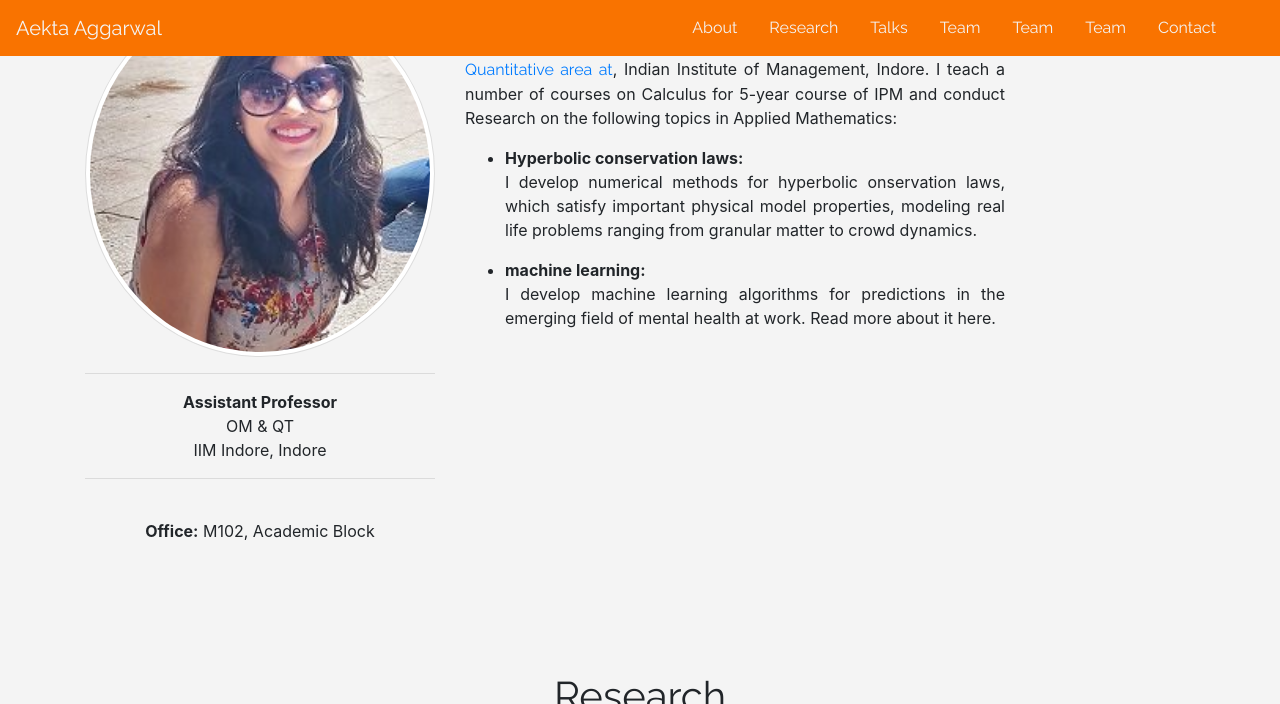
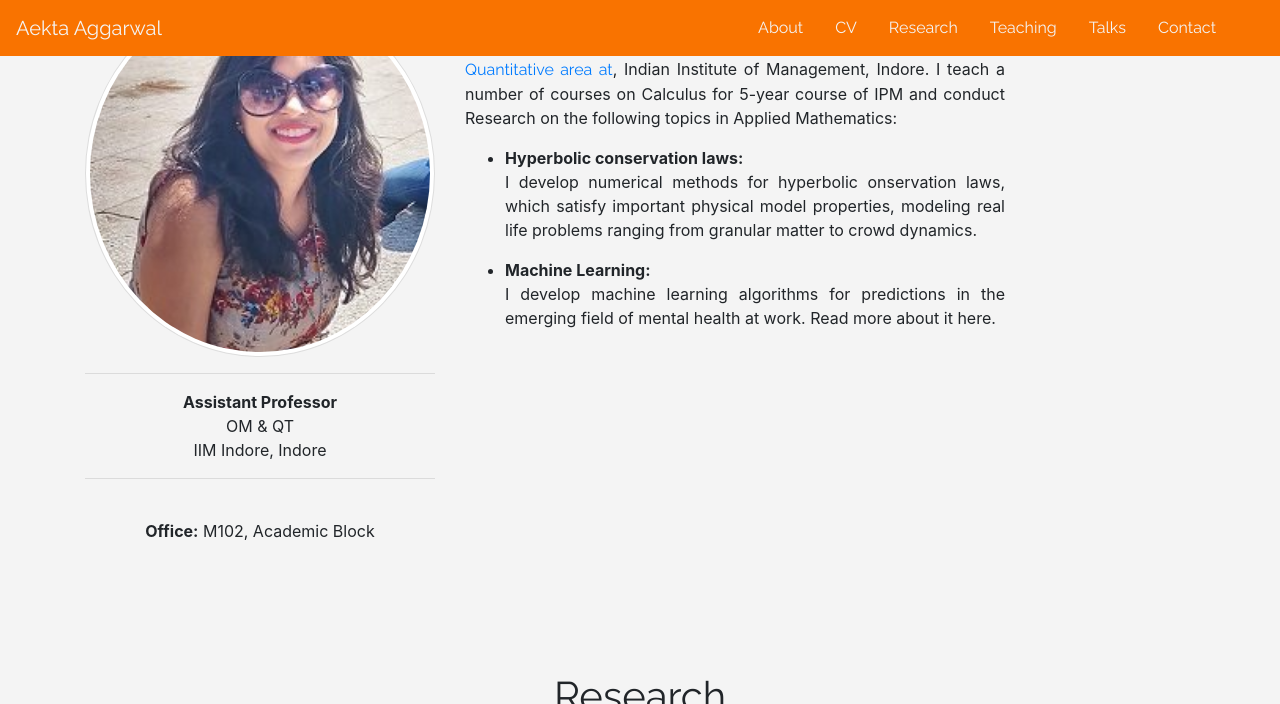
Before and after one commit to aektaaggarwal/aektaaggarwal.github.io, a Jekyll site: the page index.html, which Jekyll copies as it is, in a window 1280 px wide and 900 px high, scrolled down 1198 px, cut to the strip 0-704 px from the top of the window. Built offline with Jekyll 4.4.1, drawn with Linux system fonts in a browser that asks for light colours.

Commit message:
Update index.html

```diff
--- a/index.html
+++ b/index.html
@@ -24,22 +24,16 @@
 	        <a class="nav-link" data-value="about" href="#">About</a>
 	      </li>
 	      <li class="nav-item">
-	        <a class="nav-link " data-value="CV" href="#">Research</a>
+	        <a class="nav-link " data-value="CV" href="#">CV</a>
 	      </li>
 	      <li class="nav-item">
-	        <a class="nav-link " data-value="Research" href="#">Talks</a>
-	      </li>
-	      <li class="nav-item">
-	        <a class="nav-link " data-value="Publications" href="#">
-	        Team</a>
+	        <a class="nav-link " data-value="Research" href="#">Research</a>
 	      </li>
 				<li class="nav-item">
-	        <a class="nav-link " data-value="Teaching" href="#">
-	        Team</a>
+	        <a class="nav-link " data-value="Teaching" href="#">Teaching</a>
 	      </li>
 				<li class="nav-item">
-					<a class="nav-link " data-value="Talks" href="#">
-					Team</a>
+					<a class="nav-link " data-value="Talks" href="#">Talks</a>
 				</li>
 	      <li class="nav-item">
 	        <a class="nav-link " data-value="contact" href="#">Contact</a>
@@ -94,7 +88,7 @@
 
 
 							</li>
-							<li><b>machine learning: </b>
+							<li><b>Machine Learning: </b>
 		<p class="text-justify">I develop machine learning algorithms for predictions in the emerging field of mental health at work. Read more about it here.
 
 
```
